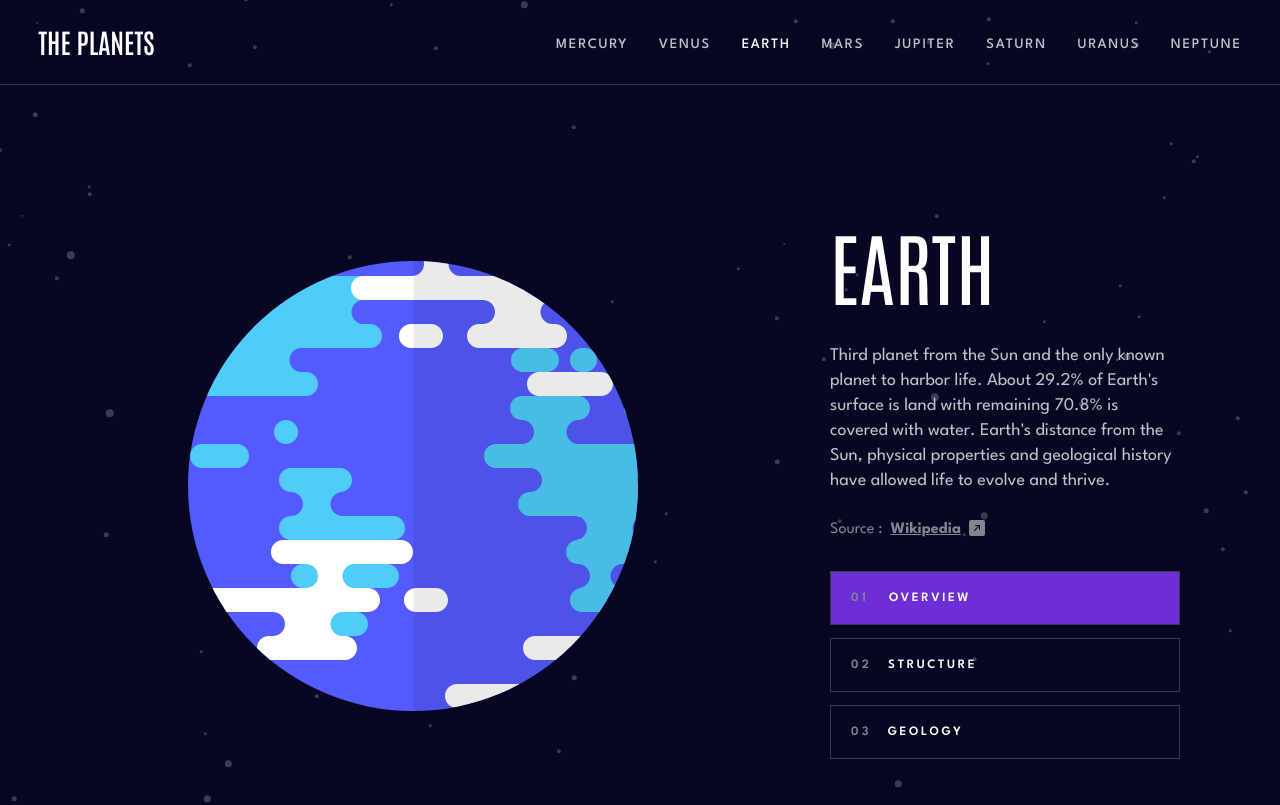
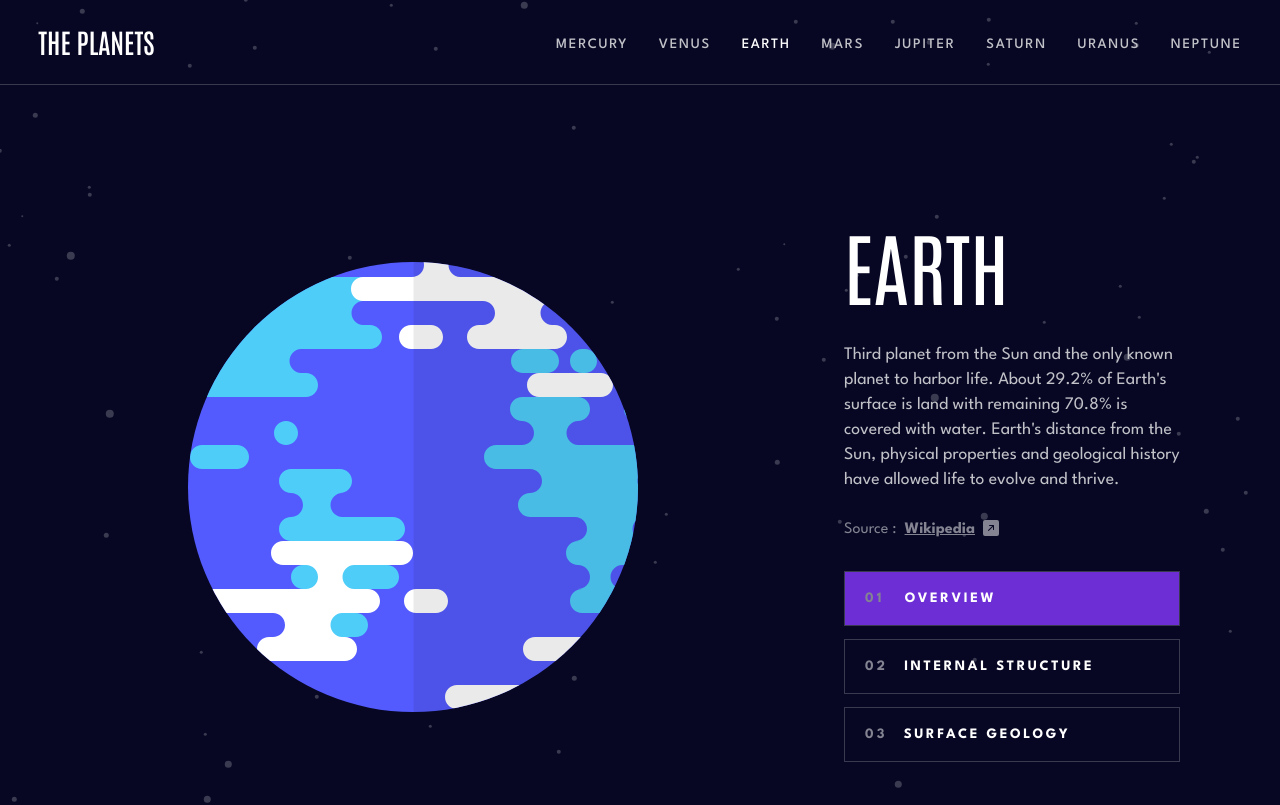
Before and after one commit to Yazdun/react-planet-facts, a React (Create React App) app: page /earth/overview in a window 1280 px wide. Shown: the top 805 px of the page. Built offline with nearby package versions, Linux system fonts and the light colour scheme.

Commit message:
design : updated

```diff
--- a/src/components/desktopTabs/data.js
+++ b/src/components/desktopTabs/data.js
@@ -2,13 +2,16 @@ export const pathnames = [
   {
     number: '01',
     path: 'overview',
+    title: 'overview',
   },
   {
     number: '02',
     path: 'structure',
+    title: 'internal structure',
   },
   {
     number: '03',
     path: 'geology',
+    title: 'surface geology',
   },
 ]
--- a/src/components/desktopTabs/index.jsx
+++ b/src/components/desktopTabs/index.jsx
@@ -12,7 +12,7 @@ export const DesktopTabs = ({ planet = 'earth' }) => {
   return (
     <ul className={css.list}>
       {pathnames.map(item => {
-        const { path, number } = item
+        const { path, number, title } = item
         const isActive = currentTab === path
         return (
           <li className={css.item} key={path}>
@@ -22,7 +22,7 @@ export const DesktopTabs = ({ planet = 'earth' }) => {
               style={{ backgroundColor: isActive && color }}
             >
               <span className={css.number}>{number}</span>
-              {path}
+              {title}
             </Link>
           </li>
         )
--- a/src/components/desktopTabs/styles.module.css
+++ b/src/components/desktopTabs/styles.module.css
@@ -6,8 +6,8 @@
   text-transform: uppercase;
   max-width: 100%;
   letter-spacing: 0.161rem;
-  font-weight: 600;
-  font-size: 0.8rem;
+  font-weight: 700;
+  font-size: 0.9rem;
   transition: 0.5s background;
   position: relative;
   overflow: hidden;
--- a/src/components/details/styles.module.css
+++ b/src/components/details/styles.module.css
@@ -5,7 +5,7 @@
   margin: auto;
   display: grid;
   gap: 0.625rem;
-  margin: 4.1rem auto 3.5rem auto;
+  margin: 4.5rem auto 3.5rem auto;
 }
 
 .item {
--- a/src/components/tab/styles.module.css
+++ b/src/components/tab/styles.module.css
@@ -113,17 +113,14 @@
   .info {
     gap: 2rem;
     width: 100%;
-    max-width: 21.875rem;
+    /* max-width: 21.875rem; */
+    max-width: 21rem;
+    flex-direction: column;
+    align-items: flex-start;
   }
 
   .text {
     max-width: 100%;
-  }
-
-  .info {
-    flex-direction: column;
-    align-items: flex-start;
-    width: 50%;
   }
 
   .image {
@@ -139,7 +136,7 @@
   }
 
   .desc {
-    font-size: 1.12rem;
+    font-size: 1.1rem;
     margin: 1.7rem 0;
   }
 
```
